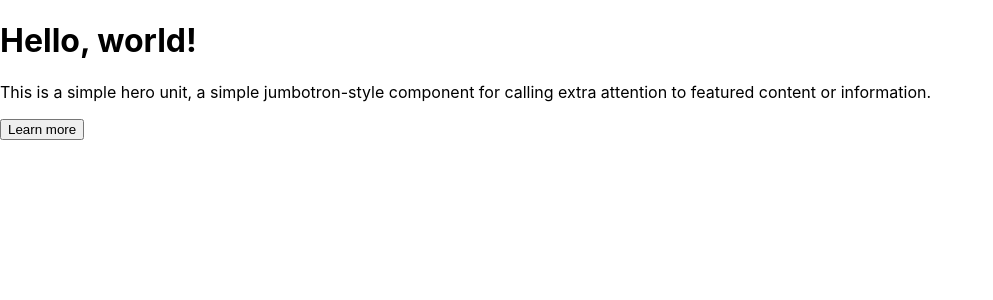
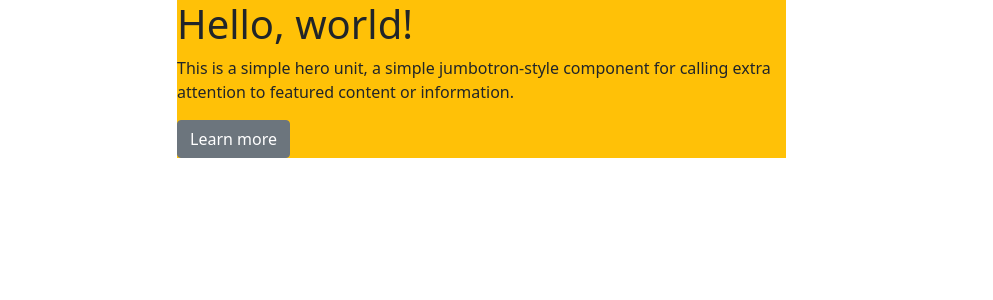
Before and after one commit to beejay321/Linkedin-React, a React (Create React App) app: page / in a window 1280 px wide. Shown: the top 300 px of the page, without its empty margins (0-993 px from the left). Built offline with nearby package versions, Linux system fonts and the light colour scheme.

Commit message:
structure

```diff
--- a/src/components/Home.jsx
+++ b/src/components/Home.jsx
@@ -9,10 +9,14 @@ class Home extends React.Component {
     return (
       <Container>
         <Row>
-          <Col xs={8}>
-            <JumboProfile />
+          <Col xs={{ offset: 1, span: 10 }}>
+            <Row>
+              <Col xs={8}>
+                <JumboProfile />
+              </Col>
+              <Col xs={4}></Col>
+            </Row>
           </Col>
-          <Col xs={4}></Col>
         </Row>
       </Container>
     )
--- a/src/components/JumboProfile.jsx
+++ b/src/components/JumboProfile.jsx
@@ -2,14 +2,14 @@ import { Jumbotron, Button } from "react-bootstrap"
 
 const JumboProfile = (props) => {
   return (
-    <Jumbotron>
+    <Jumbotron className="bg-warning">
       <h1>Hello, world!</h1>
       <p>
         This is a simple hero unit, a simple jumbotron-style component for
         calling extra attention to featured content or information.
       </p>
       <p>
-        <Button variant="primary">Learn more</Button>
+        <Button variant="secondary">Learn more</Button>
       </p>
     </Jumbotron>
   )
```
Also changed, not shown: src/index.js (+9 -8 lines), src/JumboProfile.css (added).
